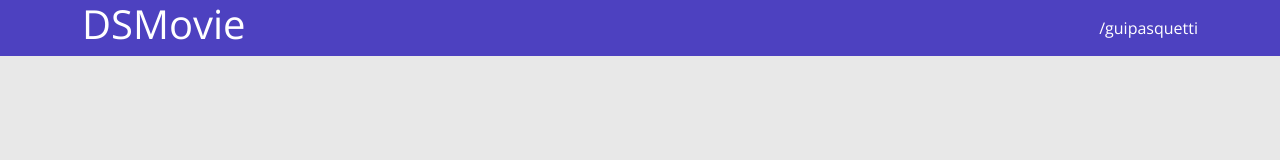
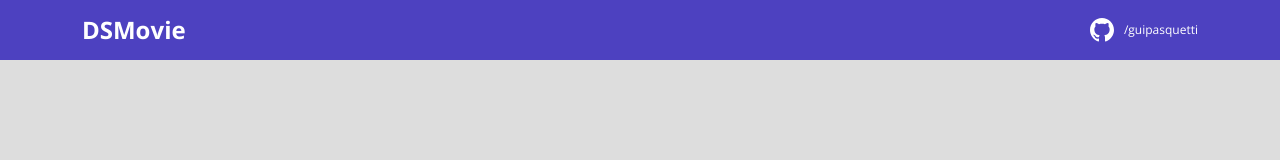
Before and after one commit to guipasquetti/dsmovie, a plain HTML site: page idnex.html in a window 1280 px wide. Drawn offline with nearby package versions, Linux system fonts and the light colour scheme.

Commit message:
Barra superior PARTE 2

```diff
--- a/CSS/style.css
+++ b/CSS/style.css
@@ -1,18 +1,31 @@
 @import url('https://fonts.googleapis.com/css2?family=Open+Sans:wght@300;400;700&display=swap');
+
+:root{
+    --bg-gray: #ddd;
+    --color-primary:#4D41C0;
+    --white: #ffff
+}
+
 
 * {
     box-sizing: border-box;
     font-family: 'Open Sans', sans-serif;
 }
 
+h1, h2, h3, h4, h5, h6{
+    margin: 0;
+}
 
 html, body{
-    background-color: #e8e8e8;
+    background-color: var(--bg-gray);
 }
 
 header{
-    background-color: #4D41C0;
-    color: #ffff;
+    background-color: var(--color-primary);
+    color: var(--white);
+    height: 60px;
+    display: flex;
+    align-items: center;
 }
 
 nav{
@@ -22,7 +35,26 @@
 
 }
 
+nav h1{
+    font-size: 24px;
+    font-weight: 700;
+}
+
+nav a{
+    font-size: 12px;
+    font-weight: 400;
+}
+
 a, a:hover{
     text-decoration: none;
     color: unset;
 }
+
+.dsmovie-contact-container{
+    display: flex;
+    align-items: center;
+}
+
+.dsmovie-contact-container img{
+    margin-right: 10px;
+}
--- a/idnex.html
+++ b/idnex.html
@@ -14,7 +14,12 @@
 
         <nav class="container">
             <h1>DSMovie</h1>
-            <a href="https://github.com/guipasquetti">/guipasquetti</a>
+            <div class="dsmovie-contact-container">
+
+                <img src="img/github.svg" alt="Github">
+                <a href="https://github.com/guipasquetti">/guipasquetti</a>
+
+            </div>
         </nav>
 
     </header>
```
Also changed, not shown: img/github.svg (added), 2 other files.
